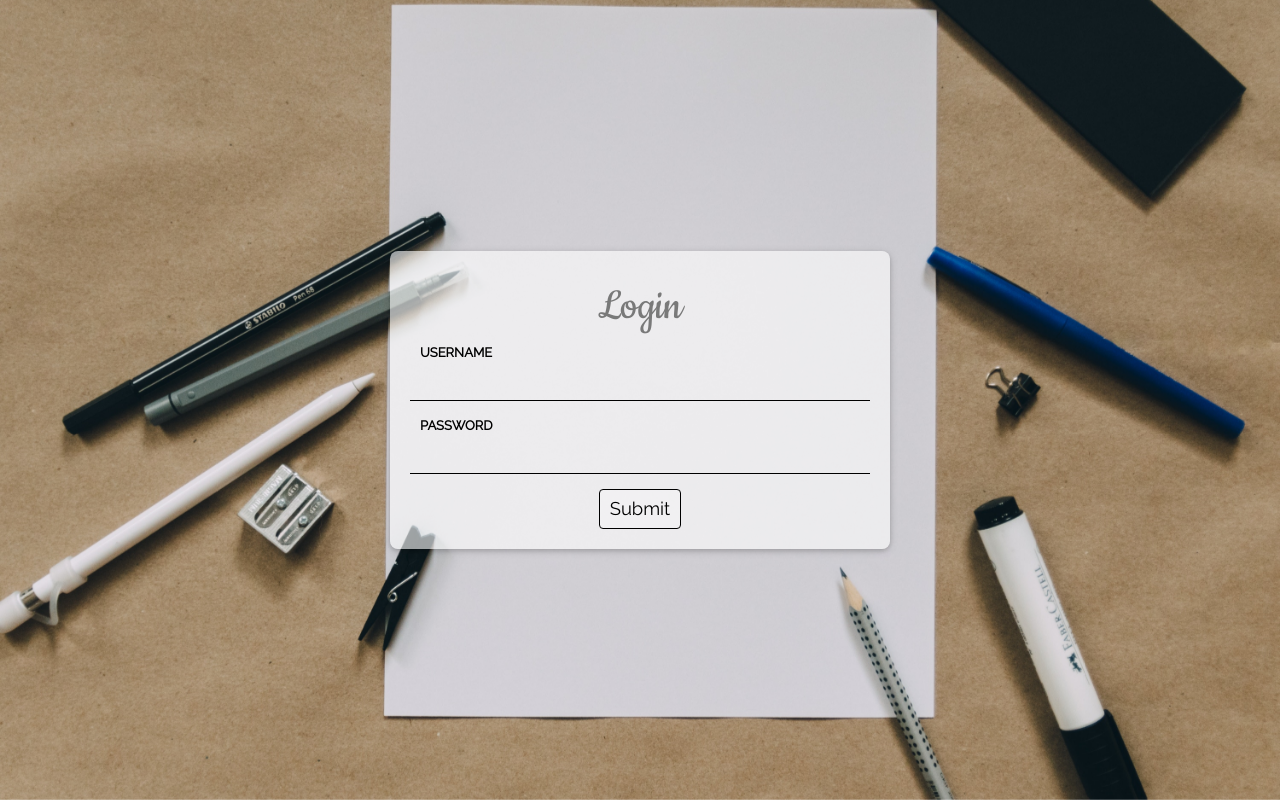
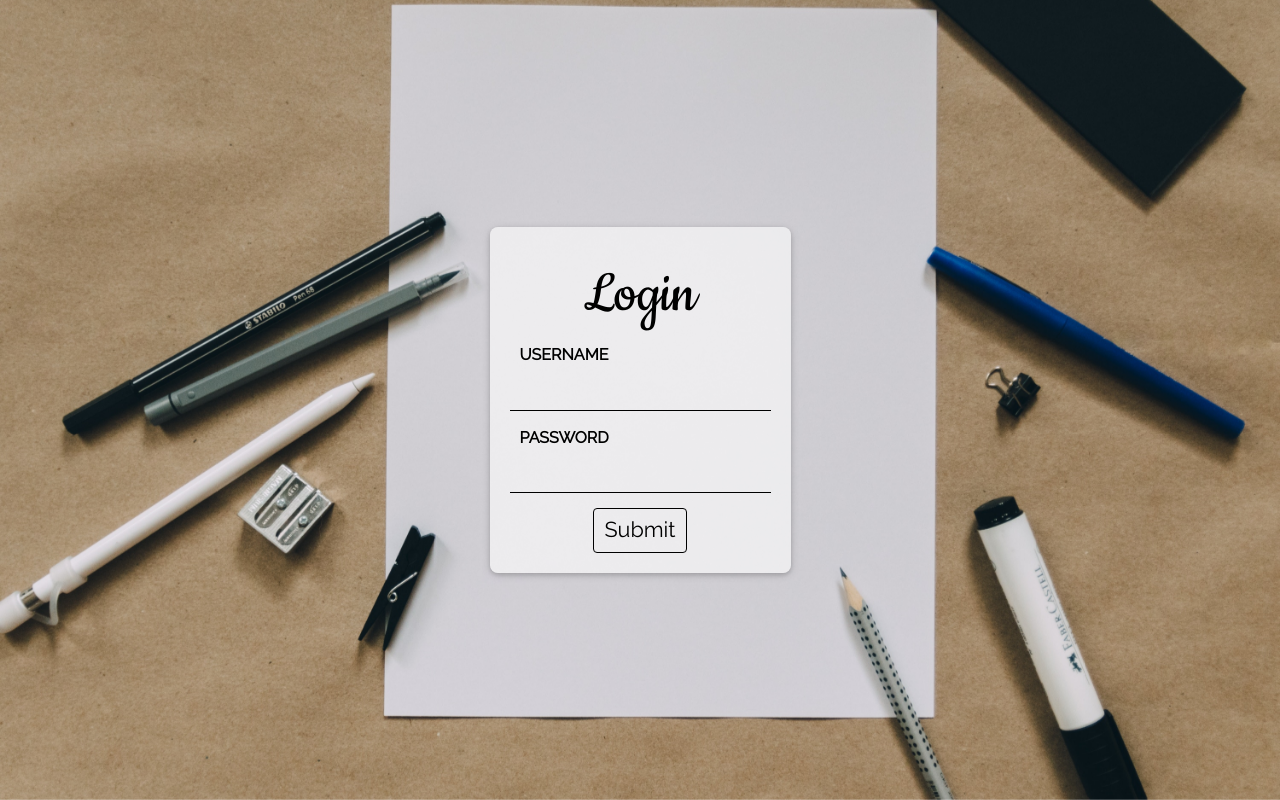
Before and after one commit to rahulyesantharao/mathcards, a React app: page / in a window 1280 px wide. Built offline with nearby package versions, Linux system fonts and the light colour scheme.

Commit message:
Updated styling and styling structure

```diff
--- a/client/src/sass/base/_all.scss
+++ b/client/src/sass/base/_all.scss
@@ -3,6 +3,6 @@
 // import all the pieces of base
 @import "./reset";
 @import "./variables";
-@import "./styles";
+@import "./site";
 @import "./utility";
 // @import "./animations";
--- a/client/src/sass/base/styles.scss
+++ b/client/src/sass/base/site.scss
@@ -15,6 +15,9 @@ body {
   font-size: $font-size-body-base;
   @include tablet {
     font-size: $font-size-body-tablet;
+  }
+  @include desktop {
+    font-size: $font-size-body-desktop;
   }
   height: 100%;
 }
@@ -70,28 +73,34 @@ ul {
 // BASE HEADING STYLES
 @for $index from 1 through 3 {
   h#{$index}{
-    font-size: nth($font-size-h, $index);
+    font-size: nth($font-size-h-base, $index);
+    @include tablet {
+      font-size: nth($font-size-h-tablet, $index);
+    }
+    @include desktop {
+      font-size: nth($font-size-h-desktop, $index);
+    }
     font-family: $font-family-headings;
   }
 }
 
 // TODO: BASE INPUT STYLING
 input {
+  display: block;
   margin-bottom: 15px;
-  display: block;
   padding: 5px 10px;
   width: 100%;
-  // border: none;
+  color: $color-font;
   border-bottom: 1px solid black;
   background: none;
-  color: black;
   outline: none;
   &[type=submit], [type=button] {
+    margin: 0 auto;
     border-radius: $button-border-radius;
     width: fit-content;
     border: 1px solid black;
-    background: rgba(255,255,255,0.25);
-    margin: 0 auto;
+    // background: rgba(255,255,255,0.25);
+
     cursor: pointer;
     &:disabled, [disabled] {
       cursor:not-allowed;
@@ -101,11 +110,16 @@ input {
 }
 
 label {
+  padding-left: 10px;
   font-weight: bold;
   text-transform: uppercase;
-  font-size: 13px;
-  padding-left: 10px;
-  // padding-bottom: 10px;
-  color: black;
+  font-size: $font-size-label-base;
+  @include tablet {
+    font-size: $font-size-label-tablet;
+  }
+  @include desktop {
+    font-size: $font-size-label-desktop;
+  }
+  // color: $color-font;
   display: block;
 }
--- a/client/src/sass/base/variables.scss
+++ b/client/src/sass/base/variables.scss
@@ -20,8 +20,14 @@ $font-weight-bold: 700;
 // Font Sizes
 $font-size-logo: 1.4rem;
 $font-size-body-base: 1rem;
-$font-size-body-tablet: 1.15rem;
-$font-size-h: 3rem, 2rem, 1.2rem;
+$font-size-body-tablet: 1.20rem;
+$font-size-body-desktop: 1.35rem;
+$font-size-h-base: 3rem, 2rem, 1.2rem;
+$font-size-h-tablet: 3.5rem, 2.5rem, 1.5rem;
+$font-size-h-desktop: 4rem, 3rem, 2rem;
+$font-size-label-base: 0.8rem;
+$font-size-label-tablet: 0.9rem;
+$font-size-label-desktop: 1rem;
 
 // Line Heights
 $line-height-primary: 1.5;
@@ -34,7 +40,7 @@ $color-bg: white; //white;
 $color-selection: lighten(#2b669b, 50%);
 
 // Font Colors
-$color-font: #797979; //black;
+$color-font: black;
 
 // Link Colors
 $color-link: lighten(#2b669b, 30%);
--- a/client/src/sass/components/home.scss
+++ b/client/src/sass/components/home.scss
@@ -7,12 +7,5 @@
   background-size: cover;
   display: flex;
   align-items: center;
-  text-align: center;
+  justify-content: center;
 }
-
-.loginBox {
-  margin: 0 auto;
-  text-align: initial;
-  width: 500px;
-  max-width: 500px;
-}
```
